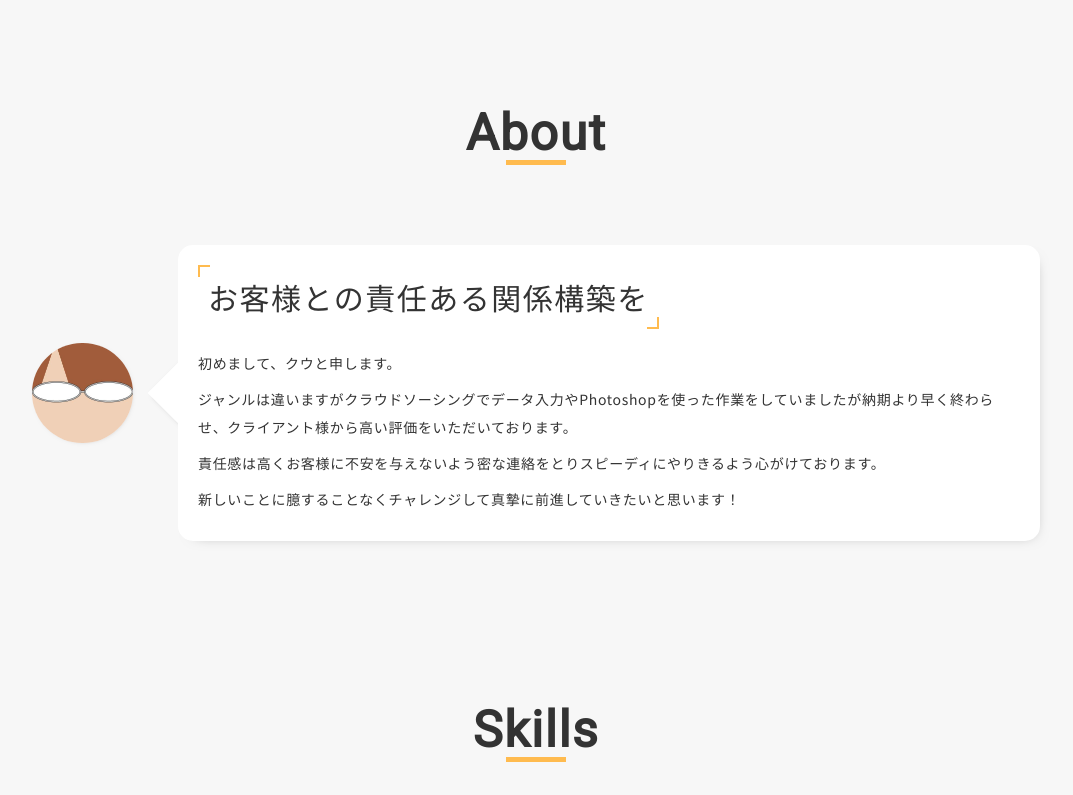
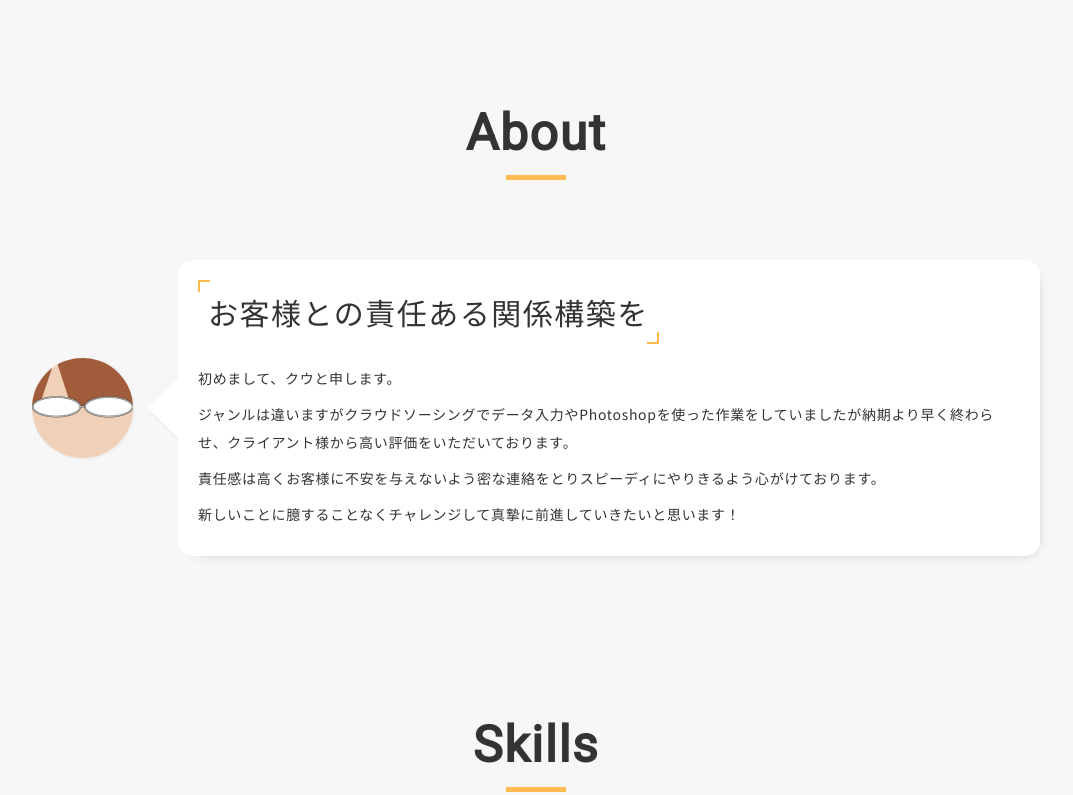
Before and after one commit to kus-web/index.html, a plain HTML site: page index.html in a window 1280 px wide. Shown: the part 856-1651 px from the top of the page, without its empty margins (104-1177 px from the left). Drawn offline with nearby package versions, Linux system fonts and the light colour scheme; some packages are replaced by stand-ins of ours.

Commit message:
Update style.css

```diff
--- a/style.css
+++ b/style.css
@@ -77,7 +77,7 @@ a {
   font-size: 5.0rem;
   letter-spacing: 0.03em;
   position: relative;
-  padding-bottom: 3px;
+  padding-bottom: 18px;
   margin-bottom: 80px;
 }
 
```
